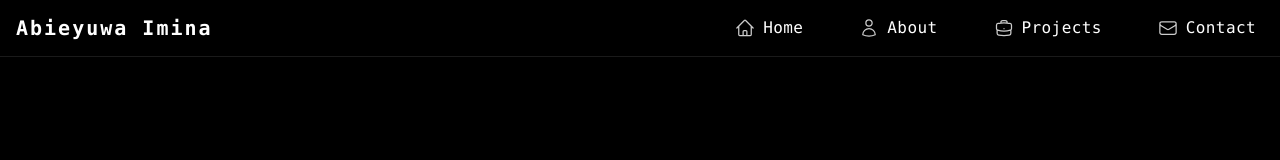
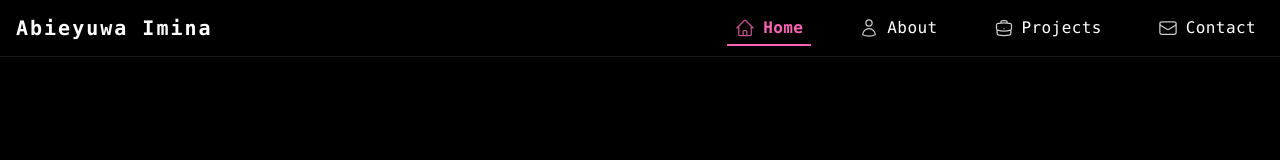
Before and after one commit to iamabieyuwa/abieyuwa, a Next.js app: page / in a window 1280 px wide. Shown: the top 160 px of the page. Built offline with nearby package versions, Linux system fonts and the light colour scheme.

Commit message:
active state added to the navbar

```diff
--- a/app/components/Navbar.js
+++ b/app/components/Navbar.js
@@ -1,5 +1,5 @@
 "use client";
-import { useState } from "react";
+import { useState, useEffect } from "react";
 import { motion, AnimatePresence } from "framer-motion";
 import { HomeIcon, BriefcaseIcon, UserIcon, EnvelopeIcon } from "@heroicons/react/24/outline";
 import { Bars3Icon, XMarkIcon } from "@heroicons/react/24/solid";
@@ -8,12 +8,51 @@ import clsx from "clsx";
 const navLinks = [
   { name: "Home", href: "#home", icon: HomeIcon },
   { name: "About", href: "#about", icon: UserIcon },
-   { name: "Projects", href: "#projects", icon: BriefcaseIcon },
+  { name: "Projects", href: "#projects", icon: BriefcaseIcon },
   { name: "Contact", href: "#contact", icon: EnvelopeIcon },
 ];
 
 export default function Navbar() {
   const [open, setOpen] = useState(false);
+  const [active, setActive] = useState(navLinks[0].href);
+
+  // Update active state on scroll
+  useEffect(() => {
+    const handleScroll = () => {
+      const scrollPosition = window.scrollY + 80; // Offset for navbar height
+      let currentActive = navLinks[0].href;
+
+      for (let i = 0; i < navLinks.length; i++) {
+        const section = document.querySelector(navLinks[i].href);
+        if (section) {
+          const sectionTop = section.offsetTop;
+          const sectionHeight = section.offsetHeight;
+          if (scrollPosition >= sectionTop && scrollPosition < sectionTop + sectionHeight) {
+            currentActive = navLinks[i].href;
+            break;
+          }
+        }
+      }
+      setActive(currentActive);
+    };
+
+    window.addEventListener("scroll", handleScroll, { passive: true });
+    // Initial check in case page is not at top
+    handleScroll();
+    return () => window.removeEventListener("scroll", handleScroll);
+  }, []);
+
+  // Desktop Nav styling for active link
+  const activeDesktop =
+    "text-pink-400 font-bold after:absolute after:left-0 after:-bottom-0.5 after:w-full after:h-0.5 after:bg-pink-400 after:rounded-full after:scale-x-100";
+  const inactiveDesktop =
+    "text-white text-base font-medium group relative py-1 px-2 transition";
+
+  // Mobile Nav styling for active link
+  const activeMobile =
+    "text-pink-400 font-bold after:absolute after:left-0 after:-bottom-0.5 after:w-full after:h-0.5 after:bg-pink-400 after:rounded-full after:scale-x-100";
+  const inactiveMobile =
+    "text-white text-lg font-medium py-2 px-2 rounded-lg group relative transition";
 
   return (
     <motion.nav
@@ -36,17 +75,27 @@ export default function Navbar() {
             <li key={name}>
               <motion.a
                 href={href}
-                className="flex items-center gap-2 text-white text-base font-medium group relative py-1 px-2 transition"
+                className={clsx(
+                  "flex items-center gap-2 group relative py-1 px-2 transition",
+                  active === href ? activeDesktop : inactiveDesktop
+                )}
                 whileHover={{
                   scale: 1.08,
                   transition: { type: "spring", stiffness: 350, damping: 18 },
                 }}
                 tabIndex={0}
               >
-                <Icon className="h-5 w-5 opacity-80" />
+                <Icon className={clsx("h-5 w-5 opacity-80", active === href ? "text-pink-400" : "text-white")} />
                 <span className="tracking-wide">{name}</span>
                 {/* Underline animation */}
-                <span className="absolute left-0 -bottom-0.5 w-full h-0.5 bg-white/80 origin-left scale-x-0 group-hover:scale-x-100 transition-transform duration-300 rounded-full" />
+                <span
+                  className={clsx(
+                    "absolute left-0 -bottom-0.5 w-full h-0.5 rounded-full origin-left transition-transform duration-300",
+                    active === href
+                      ? "bg-pink-400 scale-x-100"
+                      : "bg-white/80 scale-x-0 group-hover:scale-x-100"
+                  )}
+                />
               </motion.a>
             </li>
           ))}
@@ -86,7 +135,10 @@ export default function Navbar() {
                 <li key={name}>
                   <motion.a
                     href={href}
-                    className="flex items-center gap-3 text-white text-lg font-medium py-2 px-2 rounded-lg group relative transition"
+                    className={clsx(
+                      "flex items-center gap-3 group relative",
+                      active === href ? activeMobile : inactiveMobile
+                    )}
                     onClick={() => setOpen(false)}
                     whileHover={{
                       scale: 1.06,
@@ -94,9 +146,16 @@ export default function Navbar() {
                     }}
                     tabIndex={0}
                   >
-                    <Icon className="h-6 w-6 opacity-80" />
+                    <Icon className={clsx("h-6 w-6 opacity-80", active === href ? "text-pink-400" : "text-white")} />
                     <span className="tracking-wide">{name}</span>
-                    <span className="absolute left-0 -bottom-0.5 w-full h-0.5 bg-white/80 origin-left scale-x-0 group-hover:scale-x-100 transition-transform duration-300 rounded-full" />
+                    <span
+                      className={clsx(
+                        "absolute left-0 -bottom-0.5 w-full h-0.5 rounded-full origin-left transition-transform duration-300",
+                        active === href
+                          ? "bg-pink-400 scale-x-100"
+                          : "bg-white/80 scale-x-0 group-hover:scale-x-100"
+                      )}
+                    />
                   </motion.a>
                 </li>
               ))}
```
